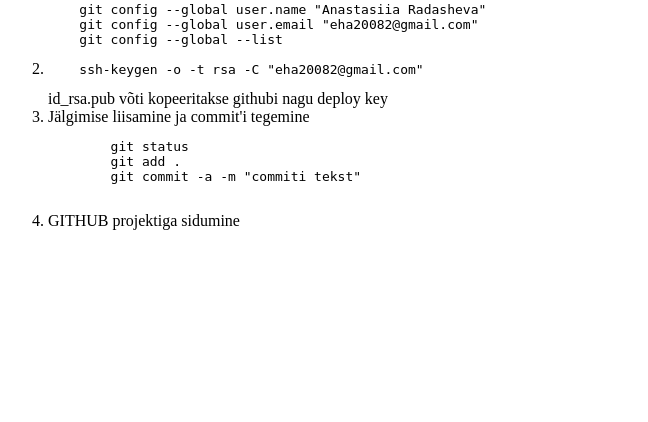
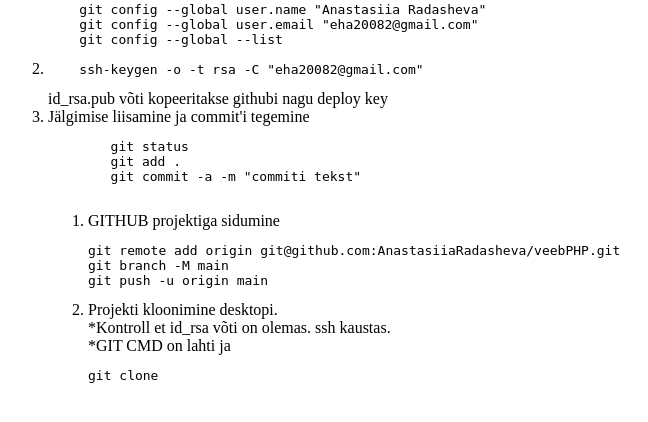
Before and after one commit to AnastasiiaRadasheva/veebPHP, a PHP site: page /gitKasutamine.php in a window 1280 px wide. Shown: the part 164-586 px from the top of the page, without its empty margins (0-648 px from the left). Run offline with PHP 8.4, Linux system fonts and the light colour scheme.

Commit message:
git käsud on kirjutatud

```diff
--- a/gitKasutamine.php
+++ b/gitKasutamine.php
@@ -29,4 +29,19 @@ echo "</dt>";
     </pre>
 </li>
 <?php
+echo "<ol>";
 echo "<li>GITHUB projektiga sidumine";
+echo "<pre>";
+echo "git remote add origin git@github.com:AnastasiiaRadasheva/veebPHP.git
+git branch -M main
+git push -u origin main";
+echo "</pre>";
+echo "</li>";
+echo "<li>Projekti kloonimine desktopi. <br>
+*Kontroll et id_rsa võti on olemas. ssh kaustas. <br>
+*GIT CMD on lahti ja <br>";
+echo "<pre>";
+echo "git clone ";
+echo "</pre>";
+echo "</li>";
+echo "</ol>";
```
